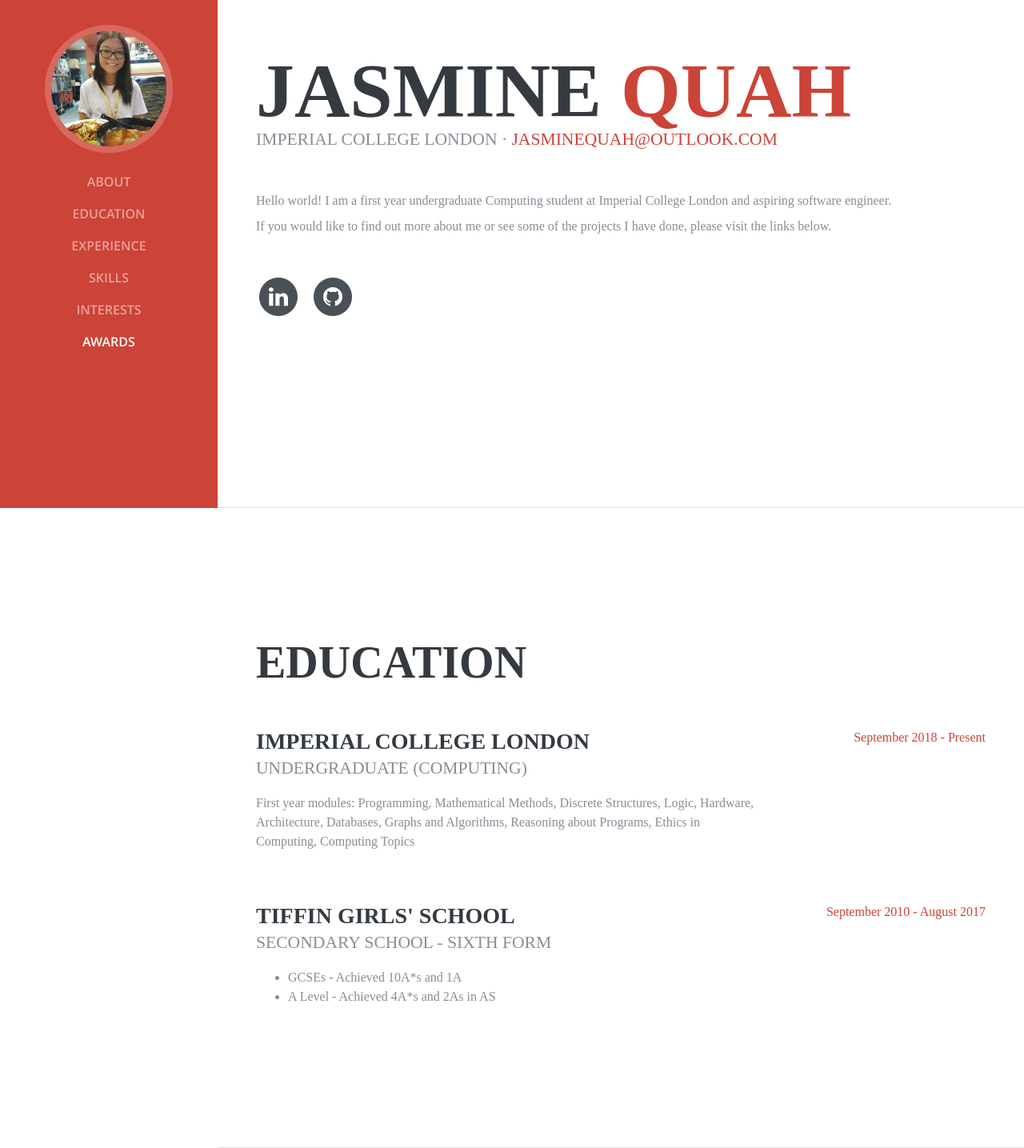
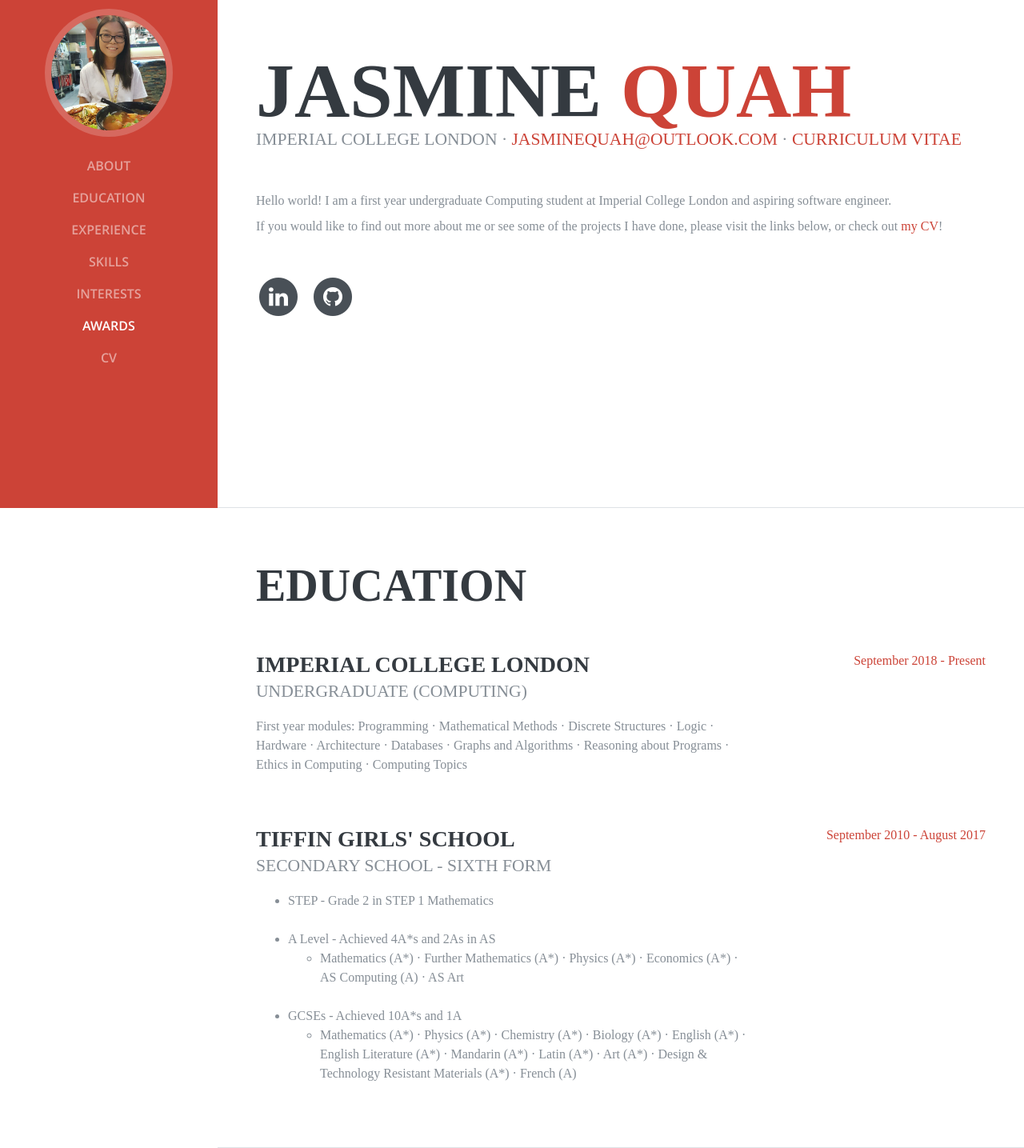
Before and after one commit to jasminequah/jasminequah.github.io, a plain HTML site: page index.html in a window 1280 px wide. Shown: the part 165-1600 px from the top of the page at 80% size. Drawn offline with Linux system fonts and the light colour scheme; a web font is replaced by a local one.

Commit message:
Added CV

```diff
--- a/index.html
+++ b/index.html
@@ -58,6 +58,9 @@
           <li class="nav-item">
             <a class="nav-link js-scroll-trigger" href="#awards">Awards</a>
           </li>
+		  <li class="nav-item">
+		    <a class="nav-link" href="assets/JasmineQuahCV.pdf">CV</a>
+          </li>
         </ul>
       </div>
     </nav>
@@ -70,10 +73,11 @@
             <span class="text-primary">Quah</span>
           </h1>
           <div class="subheading mb-5">Imperial College London &middot;
-            <a href="mailto:jasminequah@outlook.com">jasminequah@outlook.com</a>
+            <a href="mailto:jasminequah@outlook.com">jasminequah@outlook.com</a> &middot;
+			<a href="assets/JasmineQuahCV.pdf">Curriculum Vitae</a>
           </div>
           <p class="mb-2">Hello world! I am a first year undergraduate Computing student at Imperial College London and aspiring software engineer.</p>
-		  <p class="mb-5">If you would like to find out more about me or see some of the projects I have done, please visit the links below.</p>
+		  <p class="mb-5">If you would like to find out more about me or see some of the projects I have done, please visit the links below, or check out <a href="assets/JasmineQuahCV.pdf">my CV</a>!</p>
           <ul class="list-inline list-social-icons mb-0">
             <li class="list-inline-item">
               <a href="https://www.linkedin.com/in/jasmine-quah-0b0344115/">
@@ -103,7 +107,7 @@
             <div class="resume-content mr-auto">
               <h3 class="mb-0">Imperial College London</h3>
               <div class="subheading mb-3">Undergraduate (Computing)</div>
-              <p>First year modules: Programming, Mathematical Methods, Discrete Structures, Logic, Hardware, Architecture, Databases, Graphs and Algorithms, Reasoning about Programs, Ethics in Computing, Computing Topics</p>
+              <p>First year modules: Programming &middot; Mathematical Methods &middot; Discrete Structures &middot; Logic &middot; Hardware &middot; Architecture &middot; Databases &middot; Graphs and Algorithms &middot; Reasoning about Programs &middot; Ethics in Computing &middot; Computing Topics</p>
             </div>
             <div class="resume-date text-md-right">
               <span class="text-primary">September 2018 - Present</span>
@@ -116,8 +120,17 @@
               <div class="subheading mb-3">Secondary School - Sixth Form</div>
               <p>
 			    <ul>
+				  <li>STEP - Grade 2 in STEP 1 Mathematics</li>
+				  <br>
+				  <li>A Level - Achieved 4A*s and 2As in AS</li>
+				  <ul>
+				    <li>Mathematics (A*) &middot; Further Mathematics (A*) &middot; Physics (A*) &middot; Economics (A*) &middot; AS Computing (A) &middot; AS Art</li>
+				  </ul>
+				  <br>
 				  <li>GCSEs - Achieved 10A*s and 1A</li>
-				  <li>A Level - Achieved 4A*s and 2As in AS</li>
+				  <ul>
+				    <li>Mathematics (A*) &middot; Physics (A*) &middot; Chemistry (A*) &middot; Biology (A*) &middot; English (A*) &middot; English Literature (A*) &middot; Mandarin (A*) &middot; Latin (A*) &middot; Art (A*) &middot; Design & Technology Resistant Materials (A*) &middot; French (A)
+				  </ul>
 				</ul>
 			  </p>
             </div>
@@ -216,6 +229,9 @@
 			<li class="list-inline-item">
 			  <i class="devicons devicons-windows" data-toggle="tooltip" title="Windows 10"></i>
 			</li>
+            <li class="list-inline-item">
+			  <i class="devicons devicons-photoshop" data-toggle="tooltip" title="Photoshop CC"></i>
+			</li>
           </ul>
 
       </section>
@@ -239,6 +255,9 @@
 			  <i class="fa-li fa fa-check"></i>
 			  Year 13 Prize for Mathematics (Tiffin Girls' School)</li>
             <li>
+			  <i class="fa-li fa fa-check"></i>
+			  Gold CREST Award</li>
+			<li>
 			  <i class="fa-li fa fa-check"></i>
 			  KS4 Computer Science Award (Tiffin Girls' School)</li>
           </ul>
```
Also changed, not shown: 1 other file.
